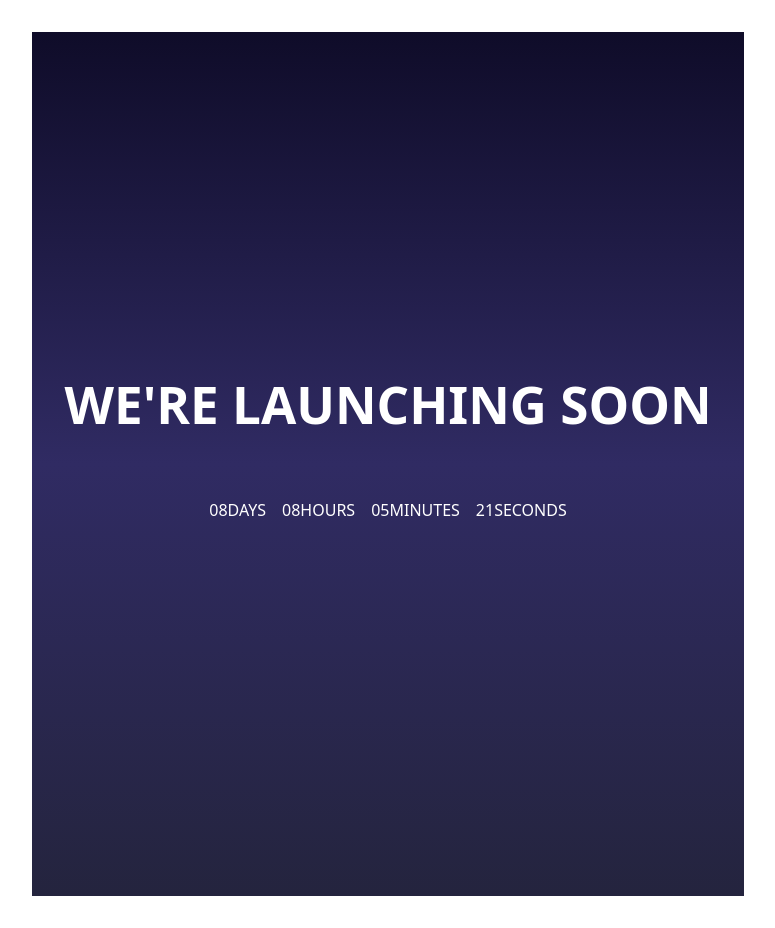
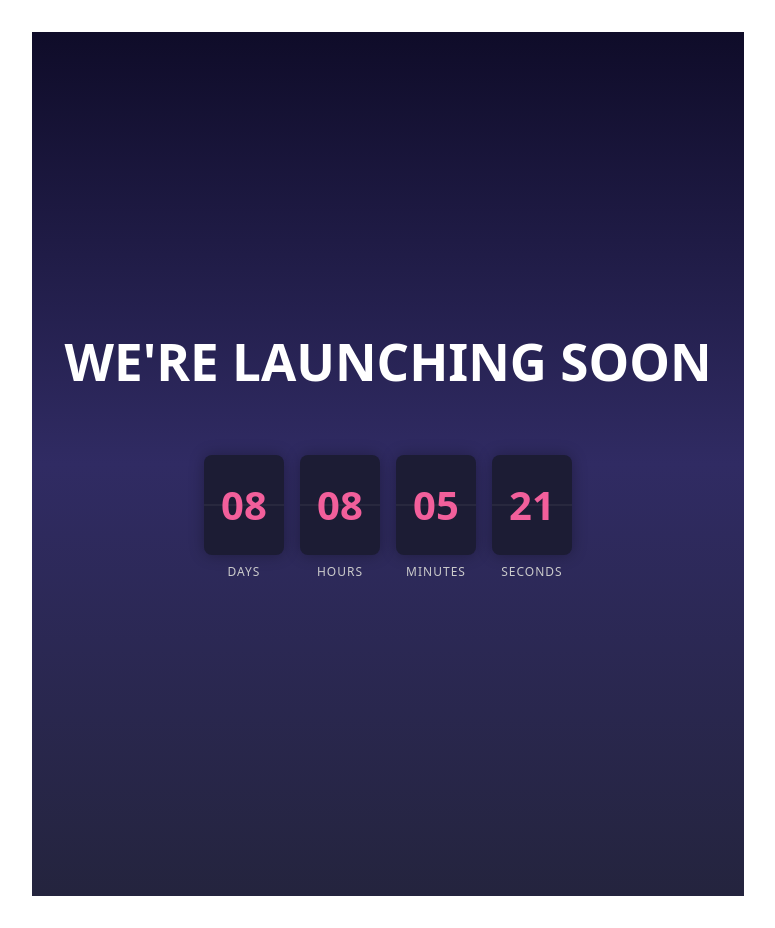
Before and after one commit to radhika757/kraftshala-assignment, a React (Vite) app: page / in a window 1280 px wide. Shown: the whole page, without its empty margins (252-1027 px from the left). Built offline with nearby package versions, Linux system fonts and the light colour scheme.

Commit message:
Changed box design and added line for effect

```diff
--- a/src/components/CountDownTimer.jsx
+++ b/src/components/CountDownTimer.jsx
@@ -1,8 +1,8 @@
-import { useEffect, useState } from 'react';
-import styles from './CountDownTimer.module.css';
+import { useEffect, useState } from "react";
+import styles from "./CountDownTimer.module.css";
 
 const CountdownTimer = () => {
-const calculateTimeLeft = () => {
+  const calculateTimeLeft = () => {
     const targetDate = new Date();
     targetDate.setDate(targetDate.getDate() + 8);
     targetDate.setHours(23, 55, 41); // match image
@@ -13,10 +13,18 @@ const calculateTimeLeft = () => {
 
     if (difference > 0) {
       timeLeft = {
-        days: String(Math.floor(difference / (1000 * 60 * 60 * 24))).padStart(2, '0'),
-        hours: String(Math.floor((difference / (1000 * 60 * 60)) % 24)).padStart(2, '0'),
-        minutes: String(Math.floor((difference / 1000 / 60) % 60)).padStart(2, '0'),
-        seconds: String(Math.floor((difference / 1000) % 60)).padStart(2, '0')
+        days: String(Math.floor(difference / (1000 * 60 * 60 * 24))).padStart(
+          2,
+          "0"
+        ),
+        hours: String(
+          Math.floor((difference / (1000 * 60 * 60)) % 24)
+        ).padStart(2, "0"),
+        minutes: String(Math.floor((difference / 1000 / 60) % 60)).padStart(
+          2,
+          "0"
+        ),
+        seconds: String(Math.floor((difference / 1000) % 60)).padStart(2, "0"),
       };
     }
 
@@ -37,9 +45,18 @@ const calculateTimeLeft = () => {
       <h1>WE'RE LAUNCHING SOON</h1>
       <div className={styles.timeBoxes}>
         {Object.entries(timeLeft).map(([label, value]) => (
-          <div key={label} className="time-box">
-            <span className="value">{value}</span>
-            <span className="label">{label.toUpperCase()}</span>
+          <div
+            key={label}
+            style={{
+              display: "flex",
+              flexDirection: "column",
+              alignItems: "center",
+            }}
+          >
+            <div className={styles.timeBox}>
+              <span className={styles.value}>{value}</span>
+            </div>
+            <span className={styles.label}>{label.toUpperCase()}</span>
           </div>
         ))}
       </div>
--- a/src/components/CountDownTimer.module.css
+++ b/src/components/CountDownTimer.module.css
@@ -1,36 +1,51 @@
 .timerContainer {
   color: white;
   text-align: center;
-  padding: 2rem;
+  min-height: 100vh;
   background: linear-gradient(to bottom, #0f0c29, #302b63, #24243e);
-  min-height: 100vh;
   display: flex;
   flex-direction: column;
   justify-content: center;
-  position: relative;
+  align-items: center;
+  padding: 2rem;
 }
 
 .timeBoxes {
   display: flex;
-  justify-content: center;
   gap: 1rem;
-  margin: 2rem 0;
+  margin-top: 2rem;
   flex-wrap: wrap;
 }
 
 .timeBox {
-  background-color: #1f1f3d;
-  padding: 1rem 1.5rem;
-  border-radius: 10px;
-  box-shadow: 0 0 15px rgba(255, 255, 255, 0.05);
+  background-color: #1c1c34;
+  border-radius: 8px;
+  width: 80px;
+  height: 100px;
+  display: flex;
+  align-items: center;
+  justify-content: center;
+  position: relative;
+  box-shadow: 0 0 15px rgba(0, 0, 0, 0.3);
 }
 
-.socials {
-  margin-top: 2rem;
-  display: flex;
-  justify-content: center;
-  gap: 1.5rem;
-  font-size: 1.5rem;
+/* Middle divider effect for card */
+.timeBox::after {
+  content: "";
+  position: absolute;
+  top: 50%;
+  left: 0;
+  height: 1px;
+  width: 100%;
+  background-color: rgba(255, 255, 255, 0.1);
+  transform: translateY(-50%);
+}
+
+.value {
+  color: #f25f9b;
+  font-size: 2.5rem;
+  font-weight: bold;
+  z-index: 1;
 }
 
 .label {
@@ -39,12 +54,12 @@
   margin-top: 0.5rem;
   display: block;
   color: #ccc;
+  text-align: center;
 }
 
 .socials {
-  margin-top: 2rem;
+  margin-top: 3rem;
   display: flex;
-  justify-content: center;
   gap: 1.5rem;
   font-size: 1.5rem;
 }
```
